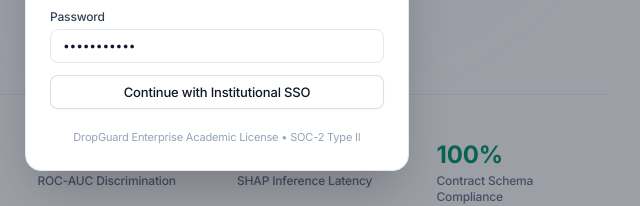
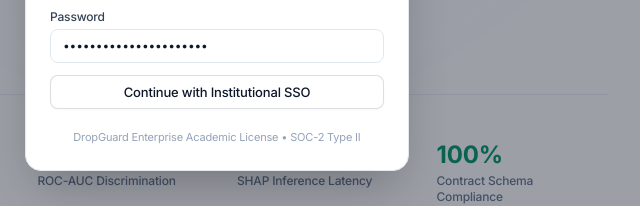
Before and after one commit to TanyaTejaswi/DropGuard, a plain HTML site: page frontend/index.html in a window 1280 px wide. Both pictures are taken after a click on the button "Log In". Shown: the part 453-659 px from the top of the page, 423-1063 px from the left. Drawn offline with nearby package versions, Linux system fonts and the light colour scheme; no server answers.

Commit message:
fix(auth): update demo password to secure phrase to prevent browser breach warning

```diff
--- a/frontend/index.html
+++ b/frontend/index.html
@@ -637,7 +637,7 @@
           </div>
           <div>
             <label class="block font-medium text-slate-700 mb-1">Password</label>
-            <input type="password" required placeholder="••••••••" class="w-full px-3 py-2 border border-slate-200 rounded-lg focus:outline-none focus:ring-2 focus:ring-indigo-500" value="password123" />
+            <input type="password" required placeholder="••••••••" autocomplete="new-password" class="w-full px-3 py-2 border border-slate-200 rounded-lg focus:outline-none focus:ring-2 focus:ring-indigo-500" value="DropGuard#Advisor2026!" />
           </div>
           <button type="submit" class="w-full linear-btn-secondary py-2 justify-center font-medium mt-1">
             Continue with Institutional SSO
```
